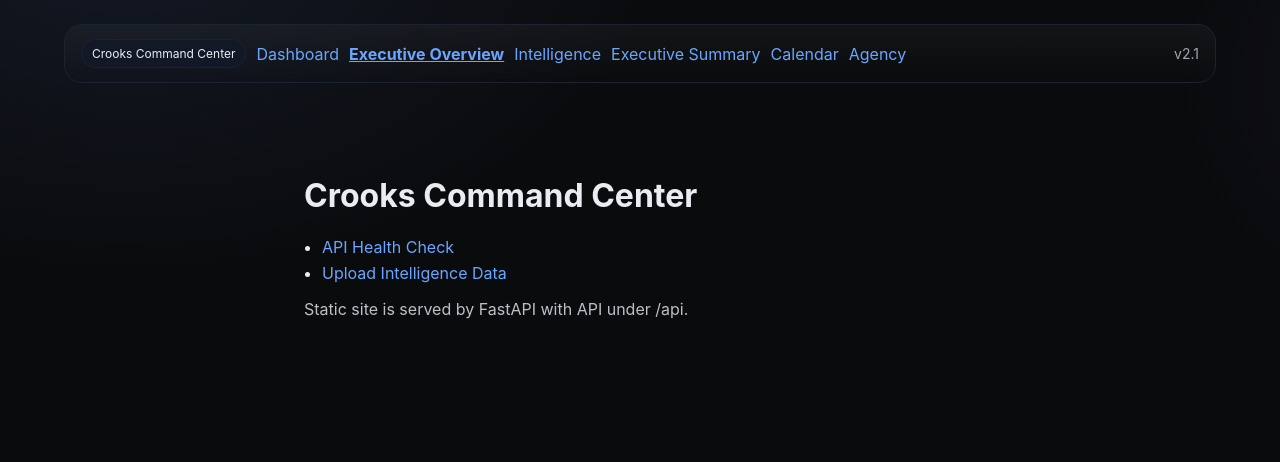
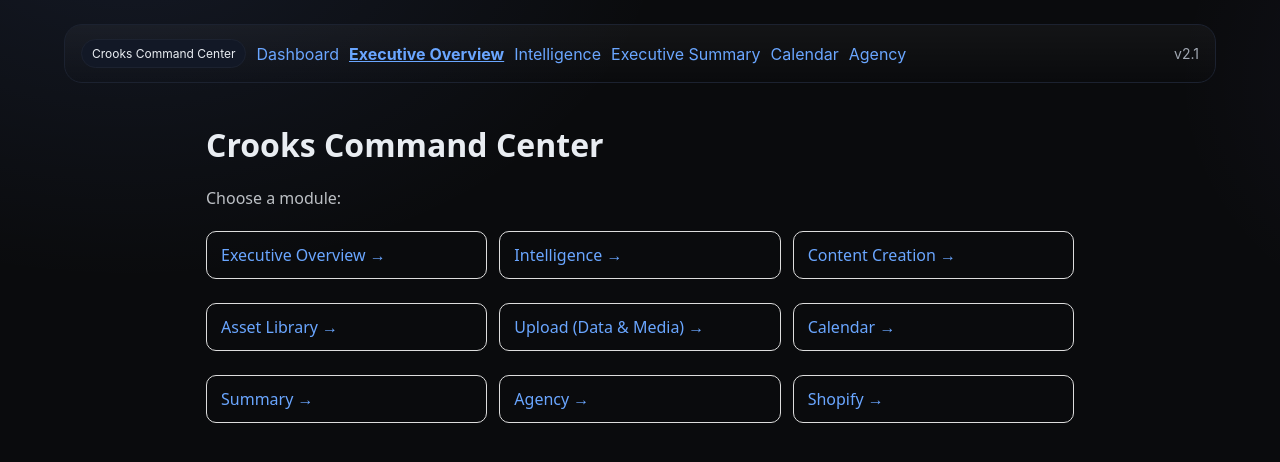
Before and after one commit to Jillian-ignited/Crooks-Command-Center-V2, a Next.js app in the folder frontend/: page / in a window 1280 px wide. Shown: the top 462 px of the page. Built offline with nearby package versions, Linux system fonts and the light colour scheme.

Commit message:
Update index.js

```diff
--- a/frontend/pages/index.js
+++ b/frontend/pages/index.js
@@ -1,12 +1,30 @@
+import Link from "next/link";
+
 export default function Home() {
+  const links = [
+    { href: "/executive", label: "Executive Overview" },
+    { href: "/intelligence", label: "Intelligence" },
+    { href: "/content", label: "Content Creation" },
+    { href: "/media", label: "Asset Library" },
+    { href: "/upload", label: "Upload (Data & Media)" },
+    { href: "/calendar", label: "Calendar" },
+    { href: "/summary", label: "Summary" },
+    { href: "/agency", label: "Agency" },
+    { href: "/shopify", label: "Shopify" }
+  ];
   return (
-    <main style={{ maxWidth: 720, margin: "48px auto", padding: 24 }}>
+    <main style={{maxWidth:900,margin:"40px auto",padding:"0 16px",fontFamily:"system-ui"}}>
       <h1>Crooks Command Center</h1>
-      <ul>
-        <li><a href="/api-check">API Health Check</a></li>
-        <li><a href="/upload">Upload Intelligence Data</a></li>
+      <p style={{opacity:.8}}>Choose a module:</p>
+      <ul style={{display:"grid",gridTemplateColumns:"repeat(auto-fit,minmax(220px,1fr))",gap:12,listStyle:"none",padding:0}}>
+        {links.map(l=>(
+          <li key={l.href}>
+            <Link href={l.href} style={{display:"block",padding:"12px 14px",border:"1px solid #ddd",borderRadius:10,textDecoration:"none"}}>
+              {l.label} →
+            </Link>
+          </li>
+        ))}
       </ul>
-      <p style={{ opacity: 0.8 }}>Static site is served by FastAPI with API under /api.</p>
     </main>
   );
 }
```
